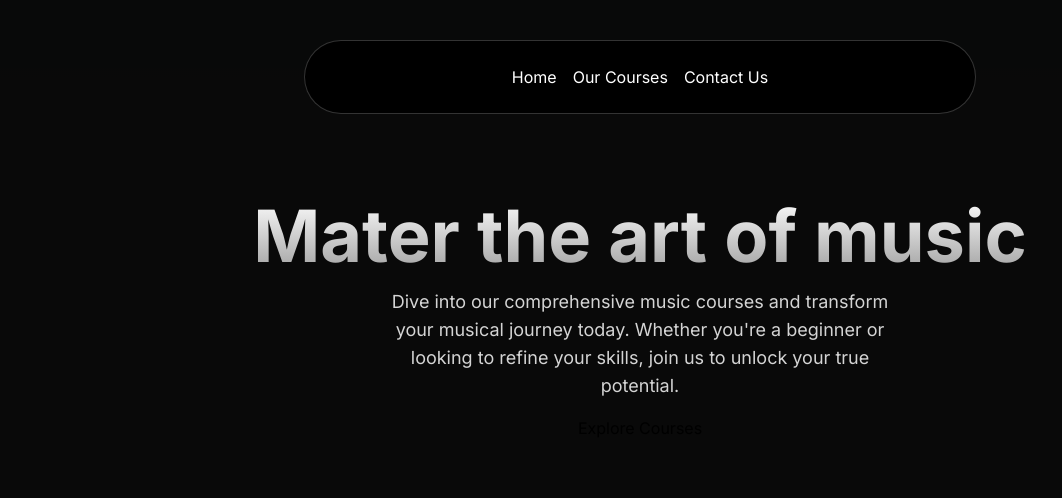
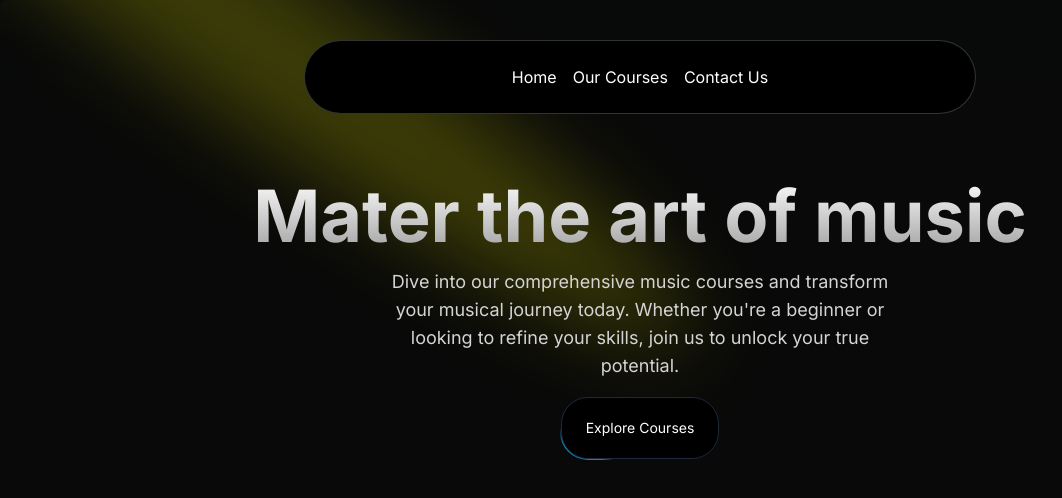
Before and after one commit to Ramavtar-Nagar/EdTech_Web_App, a Next.js app: page / in a window 1280 px wide. Shown: the top 498 px of the page, without its empty margins (0-1062 px from the left). Built offline with nearby package versions, Linux system fonts and the light colour scheme.

Commit message:
Spotlight Effect Done

```diff
--- a/src/components/HeroSection.tsx
+++ b/src/components/HeroSection.tsx
@@ -6,6 +6,10 @@
   return (
     <div
     className=" h-auto md:h-[40rem] w-full rounded-md flex flex-col items-center justify-center relative overflow-hidden mx-auto py-10 md:py-0">
+        <Spotlight
+        className="-top-40 left-0 md:left-60 md:-top-20"
+        fill="yellow"
+      />
         <div className="p-4 relative z-10 w-full text-center">
             <h1 className="mt-20 md:mt-0 text-4xl md:text-7xl font-bold bg-clip-text text-transparent bg-gradient-to-b from-neutral-50 to-neutral-400">
                 Mater the art of music
@@ -13,9 +17,13 @@
             <p className="mt-4 font-normal text-base md:text-lg text-neutral-300 max-w-lg mx-auto">
                 Dive into our comprehensive music courses and transform your musical journey today. Whether you're a beginner or looking to refine your skills, join us to unlock your true potential.
             </p>
+
             <div className="mt-4">
                 <Link href={"/courses"}>
+                    <Button borderRadius="1.75rem"
+                    className="bg-white dark:bg-black text-black dark:text-white border-neutral-200 dark:border-slate-800">
                     Explore Courses
+                    </Button>
                 </Link>
             </div>
         </div>
--- /dev/null
+++ b/src/components/ui/moving-border.tsx
@@ -0,0 +1,139 @@
+"use client";
+import React from "react";
+import {
+  motion,
+  useAnimationFrame,
+  useMotionTemplate,
+  useMotionValue,
+  useTransform,
+} from "framer-motion";
+import { useRef } from "react";
+import { cn } from "@/utils/cn";
+
+export function Button({
+  borderRadius = "1.75rem",
+  children,
+  as: Component = "button",
+  containerClassName,
+  borderClassName,
+  duration,
+  className,
+  ...otherProps
+}: {
+  borderRadius?: string;
+  children: React.ReactNode;
+  as?: any;
+  containerClassName?: string;
+  borderClassName?: string;
+  duration?: number;
+  className?: string;
+  [key: string]: any;
+}) {
+  return (
+    <Component
+      className={cn(
+        "bg-transparent relative text-xl  h-16 w-40 p-[1px] overflow-hidden ",
+        containerClassName
+      )}
+      style={{
+        borderRadius: borderRadius,
+      }}
+      {...otherProps}
+    >
+      <div
+        className="absolute inset-0"
+        style={{ borderRadius: `calc(${borderRadius} * 0.96)` }}
+      >
+        <MovingBorder duration={duration} rx="30%" ry="30%">
+          <div
+            className={cn(
+              "h-20 w-20 opacity-[0.8] bg-[radial-gradient(var(--sky-500)_40%,transparent_60%)]",
+              borderClassName
+            )}
+          />
+        </MovingBorder>
+      </div>
+
+      <div
+        className={cn(
+          "relative bg-slate-900/[0.8] border border-slate-800 backdrop-blur-xl text-white flex items-center justify-center w-full h-full text-sm antialiased",
+          className
+        )}
+        style={{
+          borderRadius: `calc(${borderRadius} * 0.96)`,
+        }}
+      >
+        {children}
+      </div>
+    </Component>
+  );
+}
+
+export const MovingBorder = ({
+  children,
+  duration = 2000,
+  rx,
+  ry,
+  ...otherProps
+}: {
+  children: React.ReactNode;
+  duration?: number;
+  rx?: string;
+  ry?: string;
+  [key: string]: any;
+}) => {
+  const pathRef = useRef<any>();
+  const progress = useMotionValue<number>(0);
+
+  useAnimationFrame((time) => {
+    const length = pathRef.current?.getTotalLength();
+    if (length) {
+      const pxPerMillisecond = length / duration;
+      progress.set((time * pxPerMillisecond) % length);
+    }
+  });
+
+  const x = useTransform(
+    progress,
+    (val) => pathRef.current?.getPointAtLength(val).x
+  );
+  const y = useTransform(
+    progress,
+    (val) => pathRef.current?.getPointAtLength(val).y
+  );
+
+  const transform = useMotionTemplate`translateX(${x}px) translateY(${y}px) translateX(-50%) translateY(-50%)`;
+
+  return (
+    <>
+      <svg
+        xmlns="http://www.w3.org/2000/svg"
+        preserveAspectRatio="none"
+        className="absolute h-full w-full"
+        width="100%"
+        height="100%"
+        {...otherProps}
+      >
+        <rect
+          fill="none"
+          width="100%"
+          height="100%"
+          rx={rx}
+          ry={ry}
+          ref={pathRef}
+        />
+      </svg>
+      <motion.div
+        style={{
+          position: "absolute",
+          top: 0,
+          left: 0,
+          display: "inline-block",
+          transform,
+        }}
+      >
+        {children}
+      </motion.div>
+    </>
+  );
+};
--- a/tailwind.config.ts
+++ b/tailwind.config.ts
@@ -1,4 +1,10 @@
 import type { Config } from "tailwindcss";
+
+const colors = require("tailwindcss/colors");
+const {
+  default: flattenColorPalette,
+} = require("tailwindcss/lib/util/flattenColorPalette");
+
 
 const config: Config = {
   content: [
@@ -9,6 +15,15 @@
   darkMode: 'class',
   theme: {
     extend: {
+      animation: {
+        spotlight: "spotlight 2s ease .75s 1 forwards",
+      },
+      keyframes: {
+        spotlight: {
+          "0%": { opacity: '0', transform: "translate(-72%, -62%) scale(0.5)", },
+          "100%": { opacity: '1', transform: "translate(-50%,-40%) scale(1)", },
+        },
+      },
       backgroundImage: {
         "gradient-radial": "radial-gradient(var(--tw-gradient-stops))",
         "gradient-conic":
@@ -16,6 +31,22 @@
       },
     },
   },
-  plugins: [],
+  plugins: [
+    addVariablesForColors,
+  ],
 };
+
+// This plugin adds each Tailwind color as a global CSS variable, e.g. var(--gray-200).
+function addVariablesForColors({ addBase, theme }: any) {
+  let allColors = flattenColorPalette(theme("colors"));
+  let newVars = Object.fromEntries(
+    Object.entries(allColors).map(([key, val]) => [`--${key}`, val])
+  );
+
+  addBase({
+    ":root": newVars,
+  });
+}
+
+
 export default config;
```
